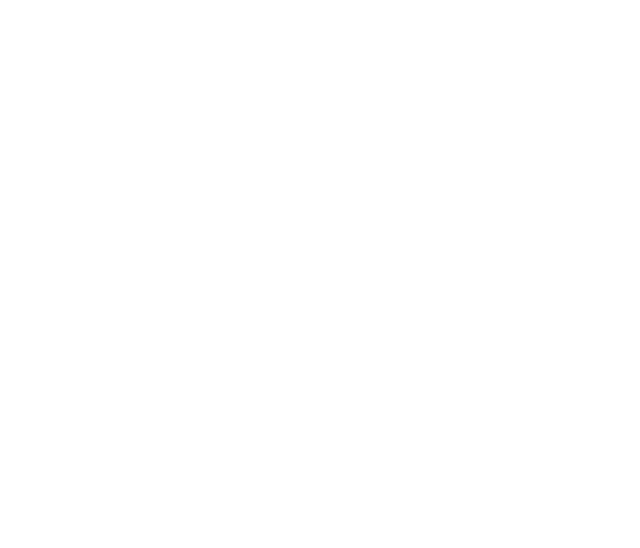
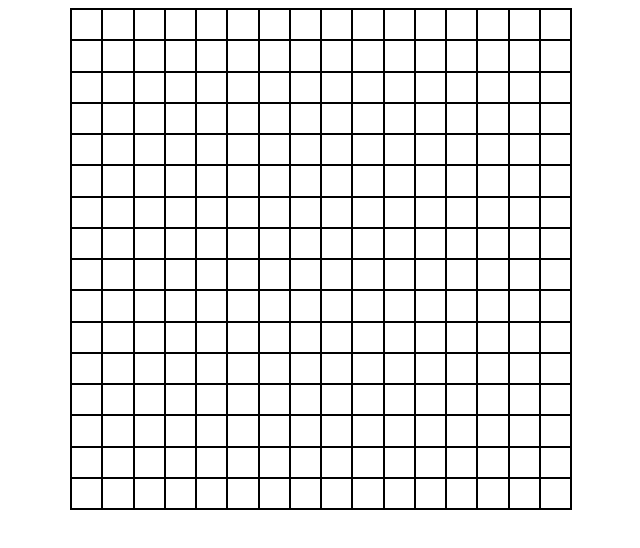
Before and after one commit to brandonngithub/etch-a-sketch, a plain HTML site: page index.html in a window 1280 px wide. Shown: the whole page, without its empty margins (319-959 px from the left). Drawn offline with Linux system fonts and the light colour scheme.

Commit message:
create 16x16 sketchpad

```diff
--- a/index.html
+++ b/index.html
@@ -1,12 +1,17 @@
 <!DOCTYPE html>
-<html lang="en">
+<html>
+
 <head>
     <meta charset="UTF-8">
+    <link rel="stylesheet" href="style.css">
     <title>Etch-A-Sketch</title>
-    <link href="style.css" rel="stylesheet" type="text/css"/>
-    <script src="script.js" type="text/javascript"></script>
 </head>
 <body>
+    <div id="container">
 
+    </div>
+    <!-- script has to be at the bottom of body? -->
+    <script src ="script.js"></script>
 </body>
+
 </html>
--- a/script.js
+++ b/script.js
@@ -0,0 +1,35 @@
+const container = document.querySelector('#container');
+var cell;
+var target;
+
+//makes columns
+function makeCell(num) {
+    for (var i=0; i<num; i++) {
+        cell = document.createElement('div');
+        cell.classList.add('cell');
+        container.appendChild(cell);
+    }
+}
+
+//ex. makeGrid(16) will loop 16 times making 16 columns per row
+function makeGrid(num) {
+    container.style.setProperty('--numRows', num);
+    container.style.setProperty('--numCols', num);
+    for (var i=0; i<num; i++) {
+        makeCell(num);
+    }
+}
+
+//change color when mouseover
+function changeColor(target) {
+    target.style.backgroundColor = 'black';
+}
+
+container.addEventListener("mouseover", function (e) {
+    target = e.target;
+    if (target.matches("div.cell")) {
+        changeColor(target);
+    }
+});
+
+makeGrid(16);
--- a/style.css
+++ b/style.css
@@ -0,0 +1,20 @@
+#container {
+    width: 500px;
+    height: 500px;
+    border: black solid 1px;
+    display: grid;
+    justify-content: center;
+    margin: auto;
+    grid-template-columns: repeat(var(--numCols), 1fr);
+    grid-template-rows: repeat(var(--numRows), 1fr);
+}
+
+.cell {
+    border: 1px solid black;
+    display: flex;
+}
+
+:root {
+    --numCols: 1;
+    --numRows: 1;
+}
```
